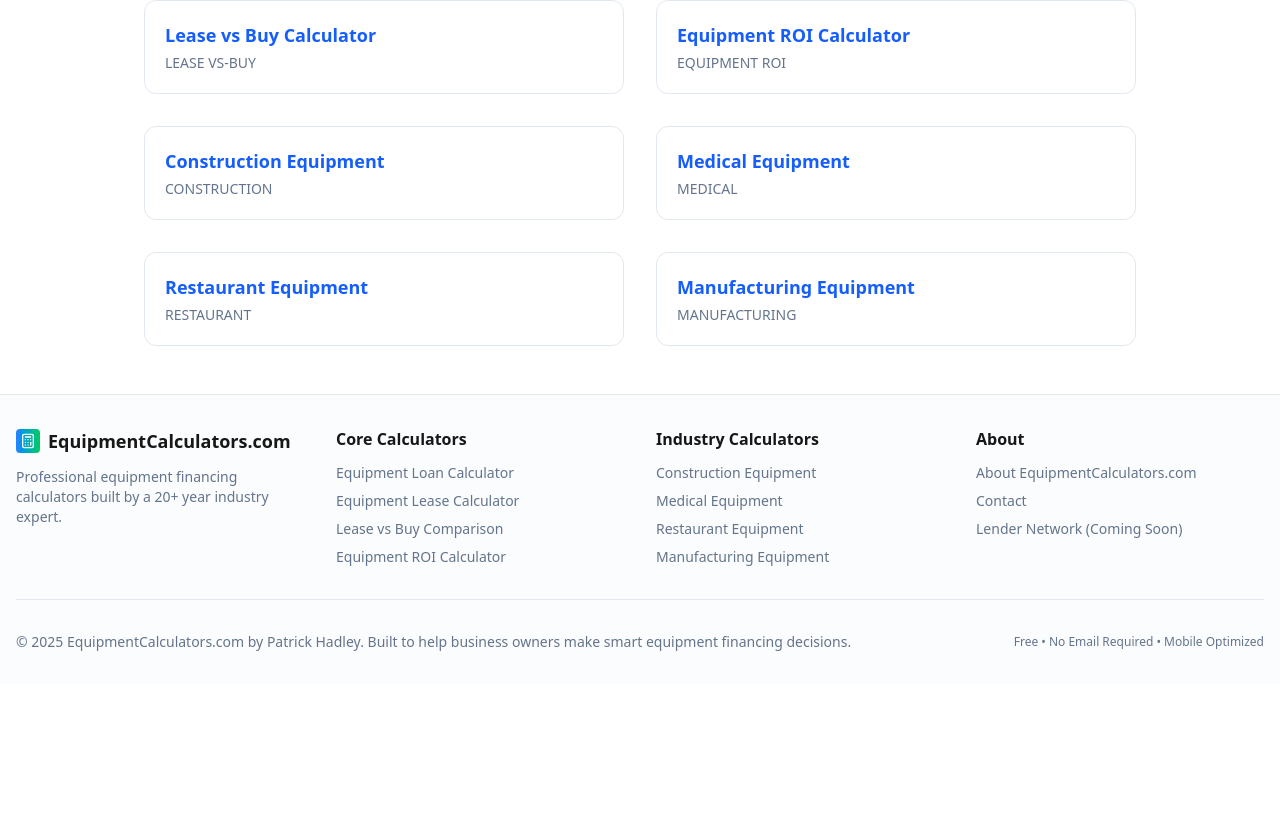
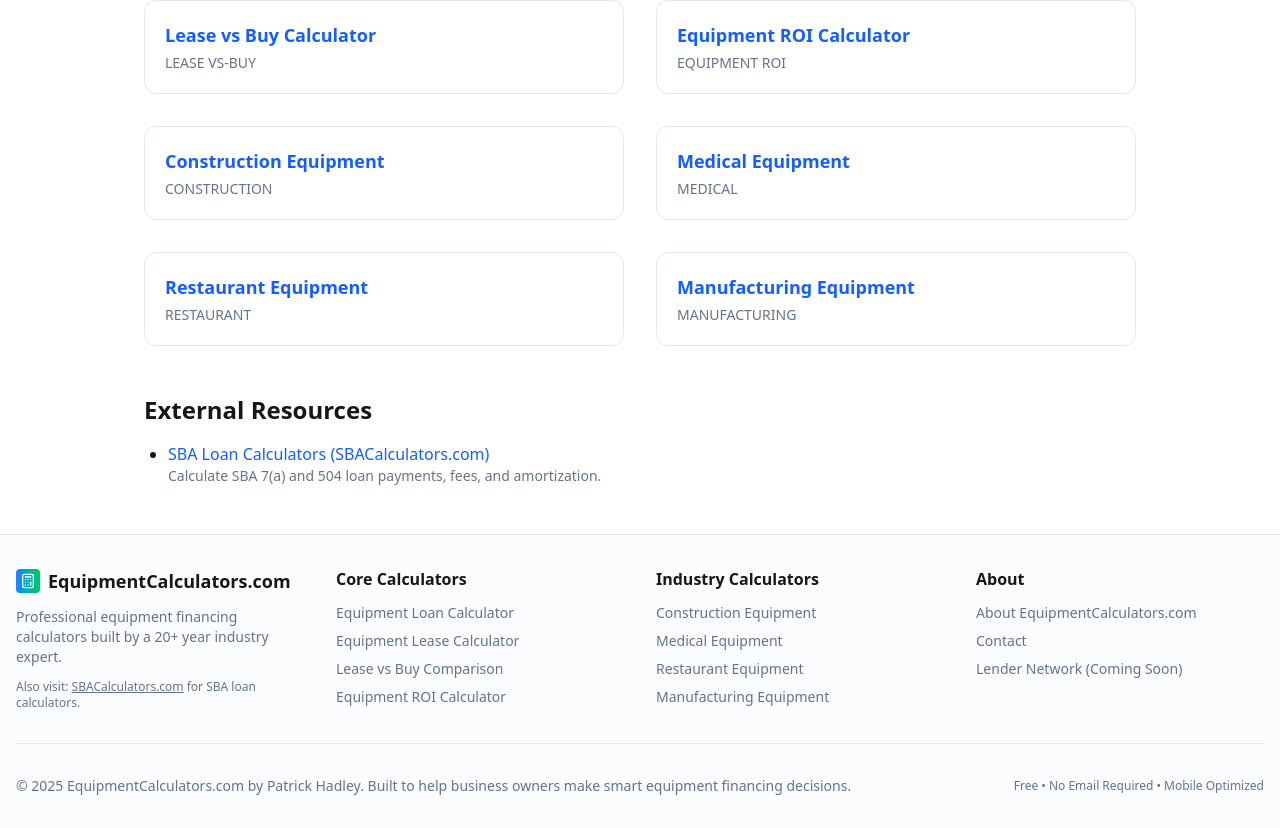
Before and after one commit to PresidentHadley/equipment-calculators, a Next.js app: page /resources in a window 1280 px wide. Shown: the part 497-1325 px from the top of the page. Before the commit the page ends 1181 px from the top, so only its background shows below. Built offline with nearby package versions, Linux system fonts and the light colour scheme.

Commit message:
Fix: convert /search to server+client split with 'use client' child component

```diff
--- a/src/app/resources/page.tsx
+++ b/src/app/resources/page.tsx
@@ -42,6 +42,24 @@
           </div>
         ))}
       </div>
+
+      {/* External Resources */}
+      <div className="mt-12">
+        <h2 className="text-2xl font-semibold mb-4">External Resources</h2>
+        <ul className="list-disc pl-6 space-y-2">
+          <li>
+            <a
+              href="https://sbacalculators.com"
+              target="_blank"
+              rel="noopener"
+              className="text-blue-600 hover:underline"
+            >
+              SBA Loan Calculators (SBACalculators.com)
+            </a>
+            <span className="block text-sm text-muted-foreground">Calculate SBA 7(a) and 504 loan payments, fees, and amortization.</span>
+          </li>
+        </ul>
+      </div>
     </div>
   )
 }
--- a/src/app/search/page.tsx
+++ b/src/app/search/page.tsx
@@ -1,7 +1,7 @@
 import { Metadata } from 'next'
-import Link from 'next/link'
-import { Input } from '@/components/ui/input'
-import { useMemo, useState } from 'react'
+import { BreadcrumbStructuredData } from '@/components/seo/StructuredData'
+import { Suspense } from 'react'
+import SearchClient from './search-client'
 
 export const metadata: Metadata = {
   title: 'Search | EquipmentCalculators.com',
@@ -22,33 +22,17 @@
 
 export default function SearchPage({ searchParams }: { searchParams: { q?: string } }) {
   const initial = typeof searchParams?.q === 'string' ? searchParams.q : ''
-  const [query, setQuery] = useState(initial)
-
-  const results = useMemo(() => {
-    const q = (query || '').toLowerCase().trim()
-    if (!q) return pages
-    return pages.filter(p => p.title.toLowerCase().includes(q))
-  }, [query])
-
+  const breadcrumbs = [
+    { name: 'Home', url: 'https://equipmentcalculators.com' },
+    { name: 'Search', url: 'https://equipmentcalculators.com/search' }
+  ]
   return (
     <div className="container mx-auto px-4 py-12 max-w-3xl">
+      <BreadcrumbStructuredData items={breadcrumbs} />
       <h1 className="text-3xl md:text-4xl font-bold mb-6">Search</h1>
-      <div className="mb-6">
-        <Input
-          label="Search calculators and pages"
-          type="text"
-          value={query}
-          onChange={(e) => setQuery(e.target.value)}
-          placeholder="Try: equipment loan, lease vs buy, construction..."
-        />
-      </div>
-      <ul className="space-y-2">
-        {results.map((r) => (
-          <li key={r.href}>
-            <Link href={r.href} className="text-blue-600 hover:underline">{r.title}</Link>
-          </li>
-        ))}
-      </ul>
+      <Suspense>
+        <SearchClient initialQuery={initial} pages={pages} />
+      </Suspense>
     </div>
   )
 }
--- /dev/null
+++ b/src/app/search/search-client.tsx
@@ -0,0 +1,34 @@
+"use client"
+import Link from 'next/link'
+import { useMemo, useState } from 'react'
+import { Input } from '@/components/ui/input'
+
+export default function SearchClient({ initialQuery, pages }: { initialQuery: string; pages: Array<{ title: string; href: string }> }) {
+  const [query, setQuery] = useState(initialQuery)
+  const results = useMemo(() => {
+    const q = (query || '').toLowerCase().trim()
+    if (!q) return pages
+    return pages.filter(p => p.title.toLowerCase().includes(q))
+  }, [query, pages])
+
+  return (
+    <>
+      <div className="mb-6">
+        <Input
+          label="Search calculators and pages"
+          type="text"
+          value={query}
+          onChange={(e) => setQuery(e.target.value)}
+          placeholder="Try: equipment loan, lease vs buy, construction..."
+        />
+      </div>
+      <ul className="space-y-2">
+        {results.map((r) => (
+          <li key={r.href}>
+            <Link href={r.href} className="text-blue-600 hover:underline">{r.title}</Link>
+          </li>
+        ))}
+      </ul>
+    </>
+  )
+}
--- a/src/components/layout/Footer.tsx
+++ b/src/components/layout/Footer.tsx
@@ -15,6 +15,9 @@
             </Link>
             <p className="text-sm text-muted-foreground">
               Professional equipment financing calculators built by a 20+ year industry expert.
+            </p>
+            <p className="text-xs text-muted-foreground">
+              Also visit: <a href="https://sbacalculators.com" target="_blank" rel="noopener" className="underline">SBACalculators.com</a> for SBA loan calculators.
             </p>
           </div>
 
```
